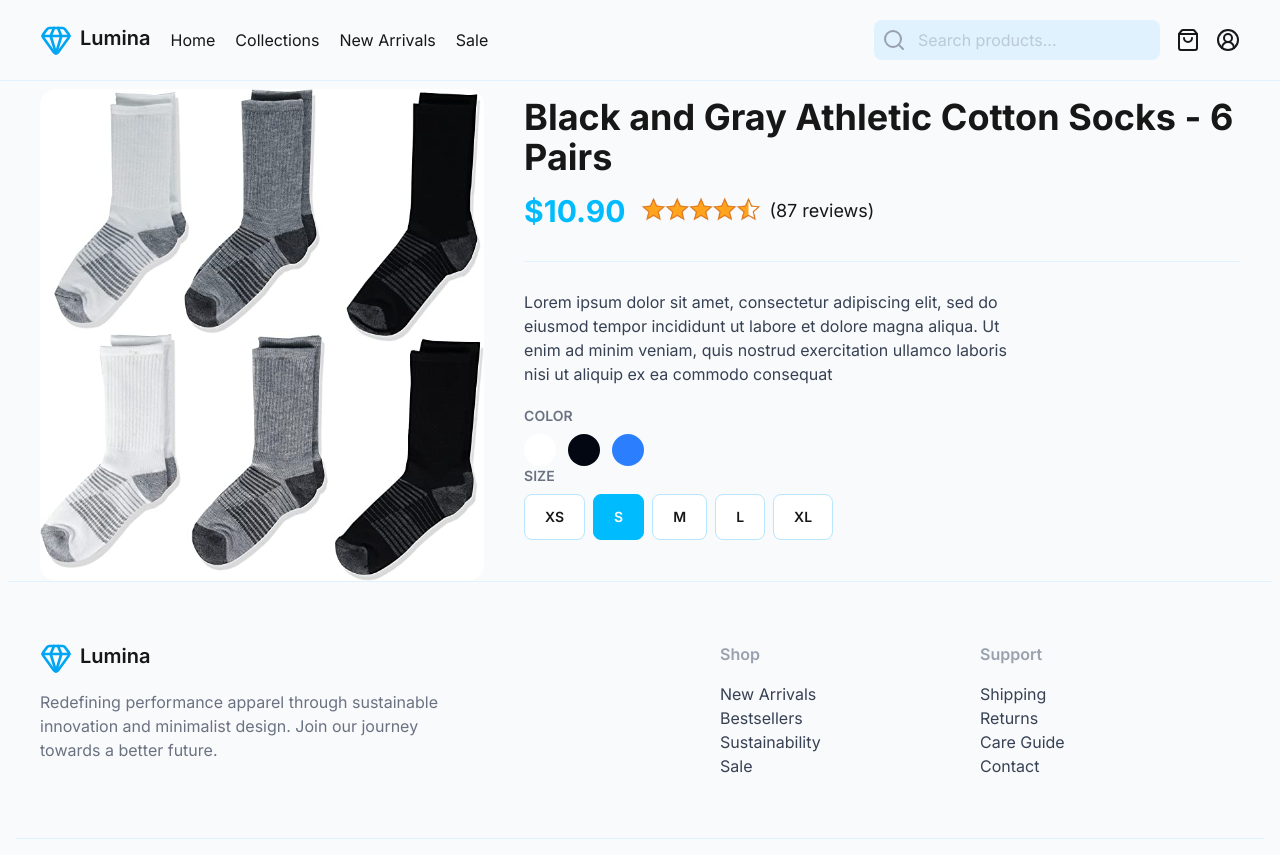
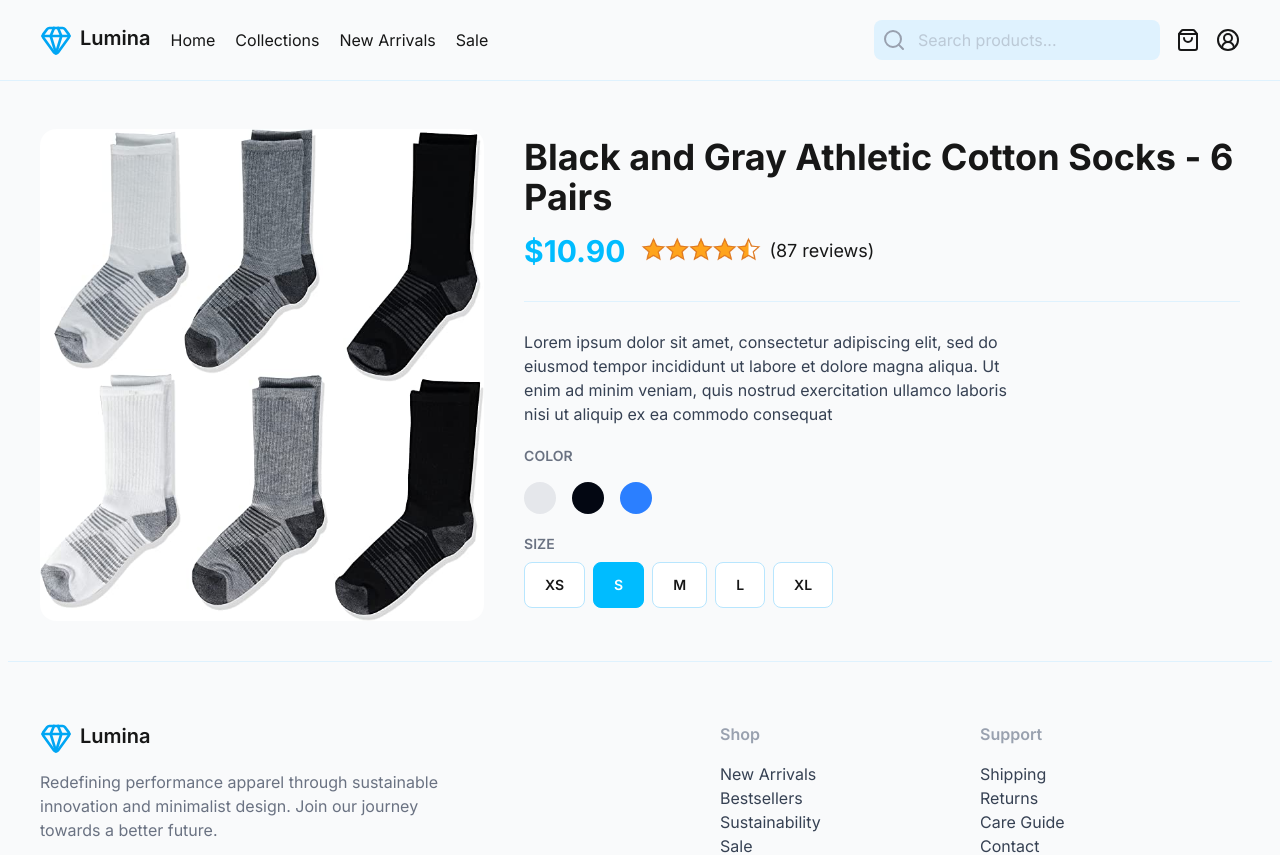
Before and after one commit to dev-dabid/next-ecommerce, a Next.js app: page /collections/1 in a window 1280 px wide. Shown: the top 855 px of the page. Built offline with nearby package versions, Linux system fonts and the light colour scheme.

Commit message:
fix: update ColorSelector styles for better visibility and adjust layout in ProductView

```diff
--- a/src/components/ColorSelector.tsx
+++ b/src/components/ColorSelector.tsx
@@ -2,7 +2,7 @@ import { Field, Label, Radio, RadioGroup } from "@headlessui/react";
 import { useState } from "react";
 
 const colors = [
-  { name: "white", color: "bg-white" },
+  { name: "white", color: "bg-gray-200" },
   { name: "black", color: "bg-gray-950" },
   { name: "blue", color: "bg-blue-500" },
 ];
@@ -12,9 +12,9 @@ const ColorSelector = () => {
 
   return (
     <div>
-      <p className="font-semibold mb-2 text-gray-500 text-sm">COLOR</p>
+      <p className="font-semibold mb-4 text-gray-500 text-sm">COLOR</p>
       <RadioGroup
-        className="flex gap-3"
+        className="flex gap-4"
         value={selected}
         onChange={setSelected}
         aria-label="Server size"
@@ -23,9 +23,11 @@ const ColorSelector = () => {
           return (
             <Field key={color.name}>
               <Radio
-                className={` ${color.color} relative block  p-1 size-8 rounded-2xl data-checked:border data-checked:border-sky-500 data-disabled:border-none`}
+                className={`relative ${color.color} data-checked:after:border-sky-500 after:rounded-3xl flex justify-center items-center after:block data-checked:after:border-2 after:size-10 after:absolute after:content-[''] size-8 rounded-2xl  data-disabled:border-none`}
                 value={color.name}
-              ></Radio>
+              >
+                <span className="block size-8 rounded-2xl"></span>
+              </Radio>
             </Field>
           );
         })}
--- a/src/components/ProductView.tsx
+++ b/src/components/ProductView.tsx
@@ -34,7 +34,7 @@ const ProductView = ({ id }: ProductViewProps) => {
   const { image, name, priceCents, rating } = getProduct;
 
   return (
-    <div>
+    <div className="py-10">
       <div className="flex flex-col lg:flex-row gap-10">
         <div>
           <div className="overflow-hidden rounded-2xl">
@@ -68,7 +68,7 @@ const ProductView = ({ id }: ProductViewProps) => {
               nisi ut aliquip ex ea commodo consequat
             </p>
             <div>
-              <div className="mt-5">
+              <div className="mt-5 flex flex-col gap-5">
                 <ColorSelector />
                 <SizeSelector />
               </div>
```
